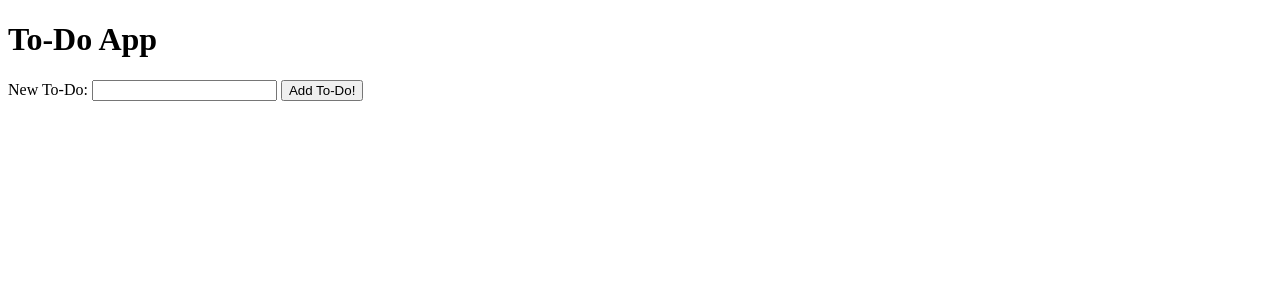
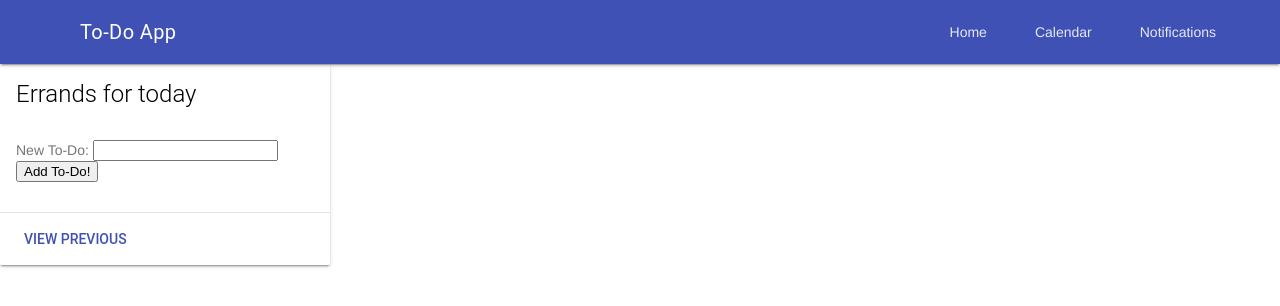
Before and after one commit to phossain1/to-do-app, a plain HTML site: page index.html in a window 1280 px wide. Drawn offline with nearby package versions, Linux system fonts and the light colour scheme.

Commit message:
mdl import to index.html

```diff
--- a/index.html
+++ b/index.html
@@ -2,11 +2,42 @@
 <html>
   <head>
     <meta name="viewport" content="width=device-width, initial-scale=1">
-    <title>To-Do App</title>
+    <link rel="stylesheet" href="https://fonts.googleapis.com/icon?family=Material+Icons">
+    <link rel="stylesheet" href="https://code.getmdl.io/1.3.0/material.indigo-pink.min.css">
+    <script defer src="https://code.getmdl.io/1.3.0/material.min.js"></script>
+    <link rel="stylesheet" href="style.css">
   </head>
+  <div class="mdl-layout mdl-js-layout mdl-layout--fixed-header">
+  <header class="mdl-layout__header">
+    <div class="mdl-layout__header-row">
+      <!-- Title -->
+      <span class="mdl-layout-title">To-Do App</span>
+      <!-- Add spacer, to align navigation to the right -->
+      <div class="mdl-layout-spacer"></div>
+      <!-- Navigation. We hide it in small screens. -->
+      <nav class="mdl-navigation mdl-layout--large-screen-only">
+        <a class="mdl-navigation__link" href="">Home</a>
+        <a class="mdl-navigation__link" href="">Calendar</a>
+        <a class="mdl-navigation__link" href="">Notifications</a>
+      </nav>
+    </div>
+  </header>
+  <div class="mdl-layout__drawer">
+    <span class="mdl-layout-title">Previous Lists</span>
+    <nav class="mdl-navigation">
+      <a class="mdl-navigation__link" href="">Notes</a>
+      <a class="mdl-navigation__link" href="">Grocery List</a>
+      <a class="mdl-navigation__link" href="">Ideas</a>
+    </nav>
+  </div>
+
   <body>
-    <h1>To-Do App</h1>
 
+    <div class="form-card-square mdl-card mdl-shadow--2dp">
+    <div class="mdl-card__title mdl-card--expand">
+      <h2 class="mdl-card__title-text">Errands for today</h2>
+    </div>
+    <div class="mdl-card__supporting-text">
       <form id="addToDoForm">
         <label for="newToDoText">New To-Do:</label>
         <input type="text" id="newToDoText">
@@ -16,6 +47,14 @@
       <ul id="toDoList">
    </ul>
 
+    </div>
+    <div class="mdl-card__actions mdl-card--border">
+      <a class="mdl-button mdl-button--colored mdl-js-button mdl-js-ripple-effect">
+        View Previous
+      </a>
+    </div>
+  </div>
+
   <script src="app.js"></script>
   </body>
 </html>
```
Lines whose indentation alone changed are shown as unchanged.
